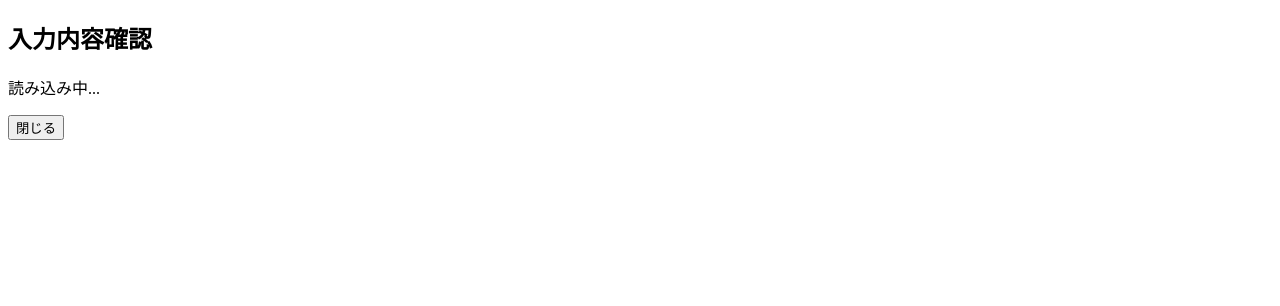
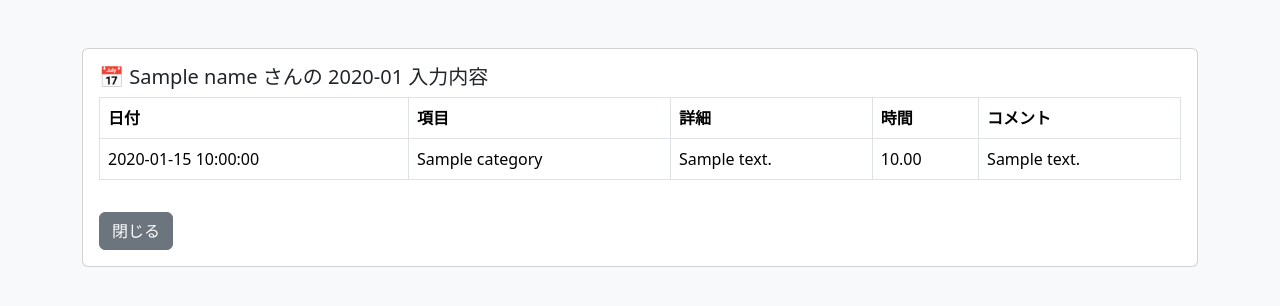
Before and after one commit to KohtaroIzumi/dailyreport, a Flask app: template templates/preview.html in a window 1280 px wide. Shown: the top 306 px of the page. Run offline with Flask 3, Linux system fonts and the light colour scheme; the template is opened without the code that fills it: most values are stand-ins (such as "Sample title", 1, 10 or a date in 2020).

Commit message:
app.pyとpreview.html更新

```diff
--- a/templates/preview.html
+++ b/templates/preview.html
@@ -2,64 +2,43 @@
 <html lang="ja">
 <head>
     <meta charset="UTF-8">
-    <title>入力内容確認</title>
-    <script>
-        async function fetchPreview() {
-            const urlParams = new URLSearchParams(window.location.search);
-            const name = urlParams.get("name");
-            const date = urlParams.get("date");
-
-            const response = await fetch(`/preview_api?name=${name}&date=${date}`);
-            if (!response.ok) {
-                document.getElementById("result").innerHTML = "<p>データ取得に失敗しました。</p>";
-                return;
-            }
-
-            const data = await response.json();
-            const container = document.getElementById("result");
-            container.innerHTML = "";
-
-            if (data.records.length === 0) {
-                container.innerHTML = "<p>該当するレコードがありません。</p>";
-                return;
-            }
-
-            const table = document.createElement("table");
-            table.border = 1;
-            const header = table.insertRow();
-            ["日付", "項目", "詳細", "時間", "コメント"].forEach(text => {
-                const th = document.createElement("th");
-                th.textContent = text;
-                header.appendChild(th);
-            });
-
-            let total = 0;
-            for (const row of data.records) {
-                const tr = table.insertRow();
-                tr.insertCell().textContent = row.report_date || "";
-                tr.insertCell().textContent = row.category || "";
-                tr.insertCell().textContent = row.detail || "";
-                tr.insertCell().textContent = row.hours || "";
-                tr.insertCell().textContent = row.comment || "";
-                total += parseFloat(row.hours || 0);
-            }
-
-            container.appendChild(table);
-            const totalP = document.createElement("p");
-            totalP.textContent = `合計時間: ${total.toFixed(2)} 時間`;
-            container.appendChild(totalP);
-        }
-
-        function closeWindow() {
-            window.close();
-        }
-
-        window.onload = fetchPreview;
-    </script>
+    <title>日報プレビュー</title>
+    <link rel="stylesheet" href="https://cdn.jsdelivr.net/npm/bootstrap@5.3.3/dist/css/bootstrap.min.css">
 </head>
-<body>
-    <h2>入力内容確認</h2>
-    <div id="result"><p>読み込み中...</p></div>
-    <button onclick="closeWindow()">閉じる</button>
+<body class="bg-light">
+<div class="container mt-5">
+    <div class="card">
+        <div class="card-body">
+            <h5 class="card-title">📅 {{ name }} さんの {{ datadate[:7] }} 入力内容</h5>
+            {% if tasks %}
+            <table class="table table-bordered">
+                <thead>
+                <tr>
+                    <th>日付</th>
+                    <th>項目</th>
+                    <th>詳細</th>
+                    <th>時間</th>
+                    <th>コメント</th>
+                </tr>
+                </thead>
+                <tbody>
+                {% for t in tasks %}
+                <tr>
+                    <td>{{ t.report_date }}</td>
+                    <td>{{ t.category }}</td>
+                    <td>{{ t.detail }}</td>
+                    <td>{{ '%.2f' | format(t.hours | float) }}</td>
+                    <td>{{ t.comment }}</td>
+                </tr>
+                {% endfor %}
+                </tbody>
+            </table>
+            {% else %}
+            <div class="alert alert-info">該当するデータはありませんでした。</div>
+            {% endif %}
+            <button class="btn btn-secondary mt-3" onclick="window.close()">閉じる</button>
+        </div>
+    </div>
+</div>
 </body>
 </html>
```
Also changed, not shown: app.py (+0 -9 lines).
